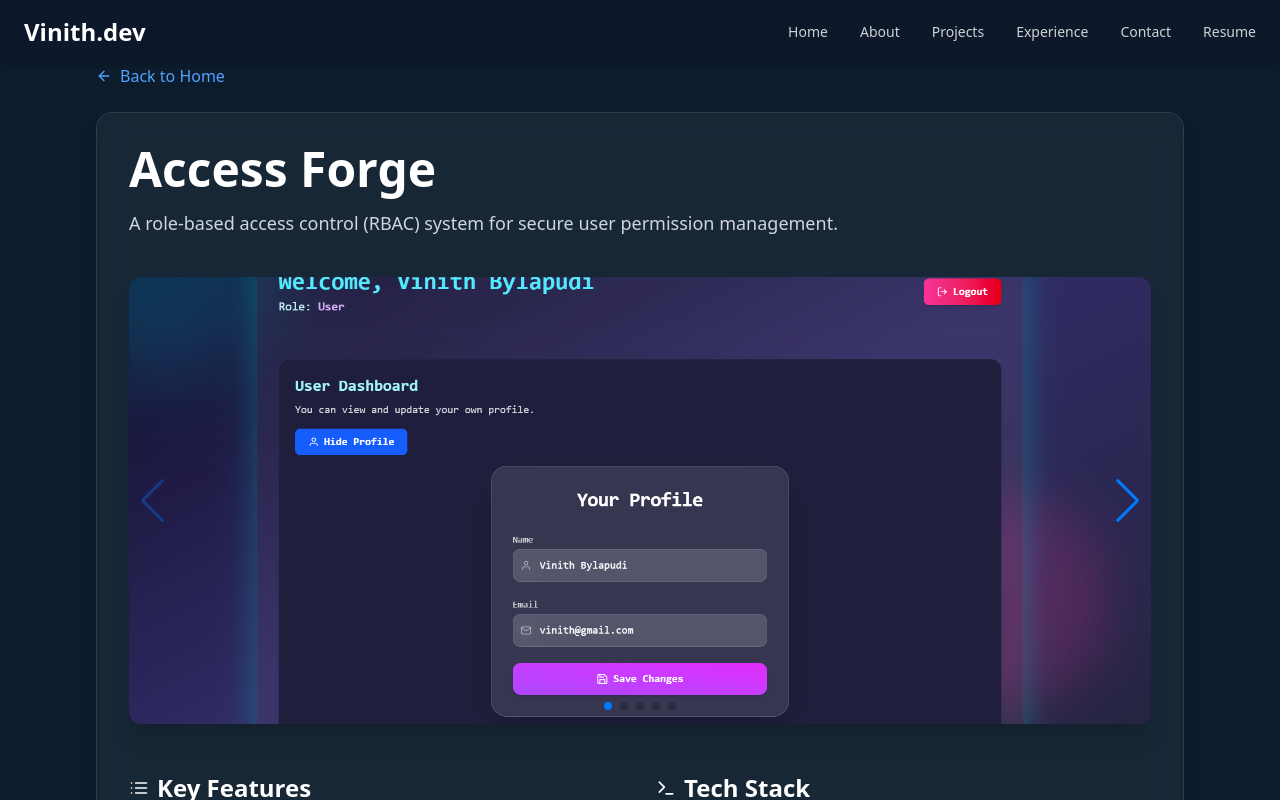
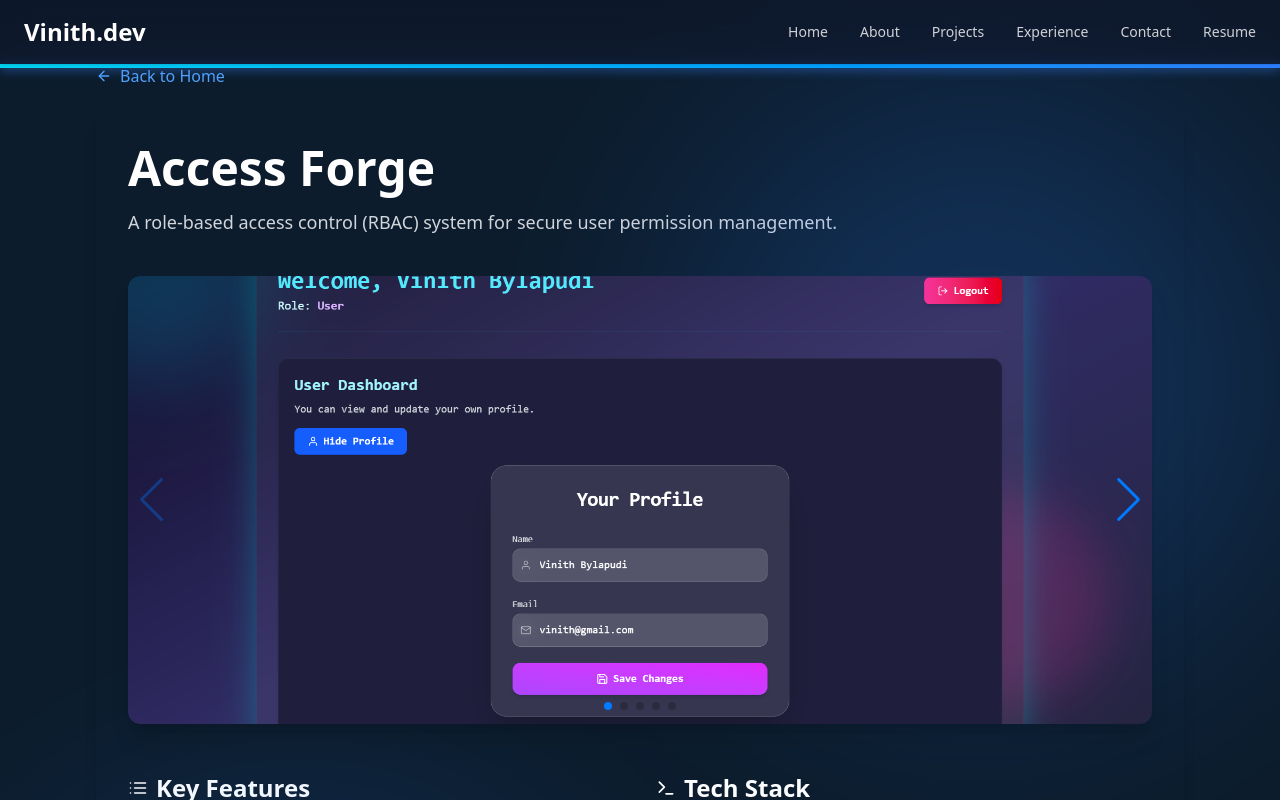
Before and after one commit to Vinith1801/VinithBylapudi, a React (Vite) app: page /projects/access-forge in a window 1280 px wide. Shown: the top 800 px of the page. Built offline with nearby package versions, Linux system fonts and the light colour scheme.

Commit message:
Add ScrollProgress component and update dependencies; enhance ProjectDetails styling

```diff
--- a/package.json
+++ b/package.json
@@ -10,6 +10,7 @@
     "preview": "vite preview"
   },
   "dependencies": {
+    "framer-motion": "^12.23.0",
     "lucide-react": "^0.515.0",
     "motion": "^12.18.1",
     "react": "^19.1.0",
--- a/src/App.jsx
+++ b/src/App.jsx
@@ -7,12 +7,14 @@ import AboutSection from './components/About';
 import Footer from './components/Footer';
 import Contact from './components/Contact';
 import ProjectDetails from "./components/ProjectDetails"; // New component
+import ScrollProgress from './components/ScrollProgress'
 
 function App() {
   return (
     <Router>
       <div className="bg-[#0C1C2C] text-white min-h-screen">
         <Navbar />
+        <ScrollProgress /> {/* 👈 Insert here, just after Navbar */}
         <Routes>
           <Route path="/" element={
             <>
--- a/src/components/ProjectCard.jsx
+++ b/src/components/ProjectCard.jsx
@@ -5,7 +5,7 @@ const ProjectCard = ({ project }) => {
   const thumbnail = project.image[0]; // Use the first image as preview
 
   return (
-    <div className="group bg-gradient-to-br from-[#1c2733] to-[#0f1a25] border border-white/10 rounded-2xl overflow-hidden shadow-md hover:shadow-xl transition-all duration-300 flex flex-col">
+    <div className="group bg-gradient-to-br from-[#1c273375] to-[#0f1a25a7] border border-white/10 rounded-2xl overflow-hidden shadow-md hover:shadow-xl transition-all duration-300 flex flex-col">
       {/* Image Thumbnail */}
       <div className="w-full h-48 overflow-hidden">
         <img
--- a/src/components/ProjectDetails.jsx
+++ b/src/components/ProjectDetails.jsx
@@ -31,7 +31,11 @@ const ProjectDetails = () => {
       </Link>
 
       {/* Glass container */}
-      <div className="bg-white/5 backdrop-blur-md border border-white/10 rounded-2xl p-8 shadow-lg">
+      <div className=" rounded-2xl p-8 shadow-lg">
+        {/* Blurred Glow Background Element */}
+      <div className="absolute w-[60vw] max-w-[600px] aspect-square bg-blue-500 opacity-20 blur-[60px] sm:blur-[90px] md:blur-[120px] rounded-full z-1 top-[10vh] right-0"></div>
+      <div className="absolute w-[60vw] max-w-[600px] aspect-square bg-blue-500 opacity-20 blur-[60px] sm:blur-[90px] md:blur-[120px] rounded-full z-1 top-[102vh] left-0"></div>
+
         {/* Title & Overview */}
         <h1 className="text-4xl sm:text-5xl font-bold text-white mb-4">{project.title}</h1>
         <p className="text-lg text-gray-300 mb-10">{project.overview}</p>
--- /dev/null
+++ b/src/components/ScrollProgress.jsx
@@ -0,0 +1,15 @@
+'use client'
+
+import { motion, useScroll } from "framer-motion"
+
+export default function ScrollProgress() {
+    const { scrollYProgress } = useScroll()
+
+    return (
+        <motion.div
+            // className="fixed top-16 left-0 right-0 h-1 bg-gradient-to-r from-cyan-400 to-pink-500 z-40 origin-left"
+             className="fixed top-16 left-0 right-0 h-1 bg-gradient-to-r from-cyan-400 to-blue-500 shadow-[0_0_12px_#3b82f6] z-40 origin-left"
+            style={{ scaleX: scrollYProgress }}
+        />
+    )
+}
```
Also changed, not shown: 1 other file (tests, documents, lock files or other folders).
